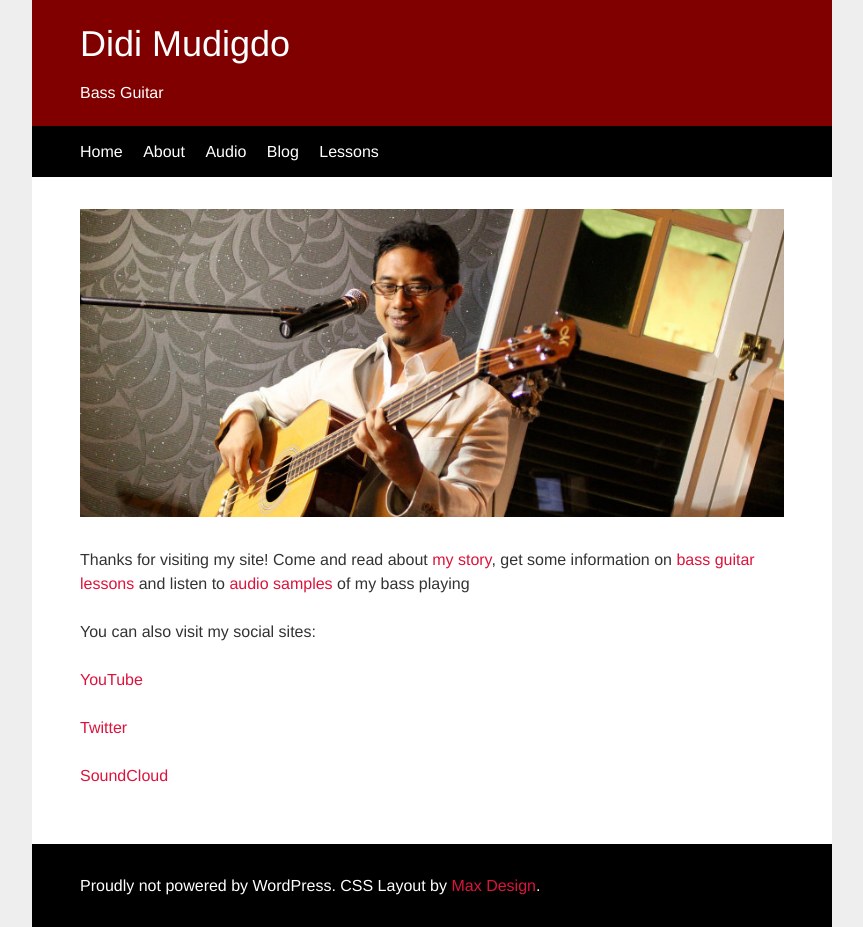
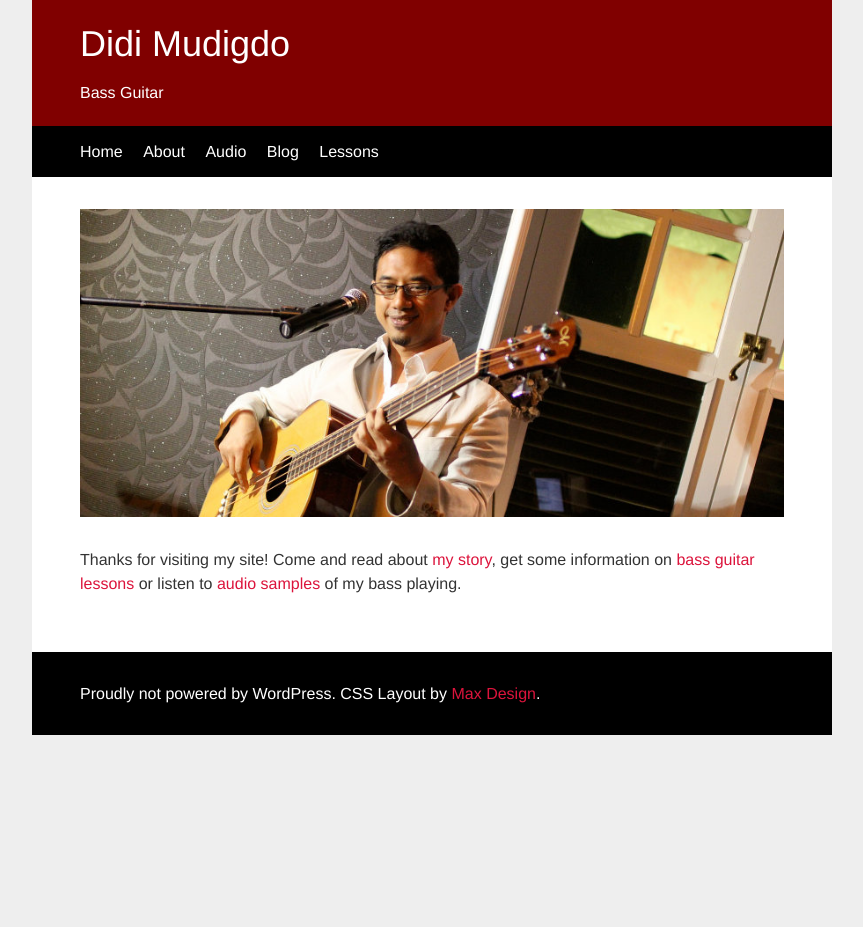
Before and after one commit to didijazz/didijazz.github.io, a Jekyll site: the page built from index.html, in a window 1280 px wide. Shown: the whole page, without its empty margins (208-1071 px from the left). Built offline with Jekyll 4.4.1, drawn with Linux system fonts in a browser that asks for light colours; after the commit the page ends 900 px from its top, so only the background shows below that.

Commit message:
Update index.html

```diff
--- a/index.html
+++ b/index.html
@@ -4,9 +4,6 @@ title: Didi Mudigdo
 ---
 <div class="blurb">
 	<p><img class=img-responsive src="/img/bassb800px.jpg" alt=""></p>
-        <p>Thanks for visiting my site! Come and read about <a href="/about">my story</a>, get some information on <a href="/lessons">bass guitar lessons</a> and listen to <a href="/audio">audio samples</a> of my bass playing</p>
-	<p>You can also visit my social sites:</p>
-	<p><a href="http://youtube.com/" target="_blank">YouTube</a></p>
-	<p><a href="http://twitter.com/" target="_blank">Twitter</a></p>
-        <p><a href="http://soundcloud.com/" target="_blank">SoundCloud</a></p>
+        <p>Thanks for visiting my site! Come and read about <a href="/about">my story</a>, get some information on <a href="/lessons">bass guitar lessons</a> or listen to <a href="/audio">audio samples</a> of my bass playing.</p>
+
 </div><!-- /.blurb -->
```
